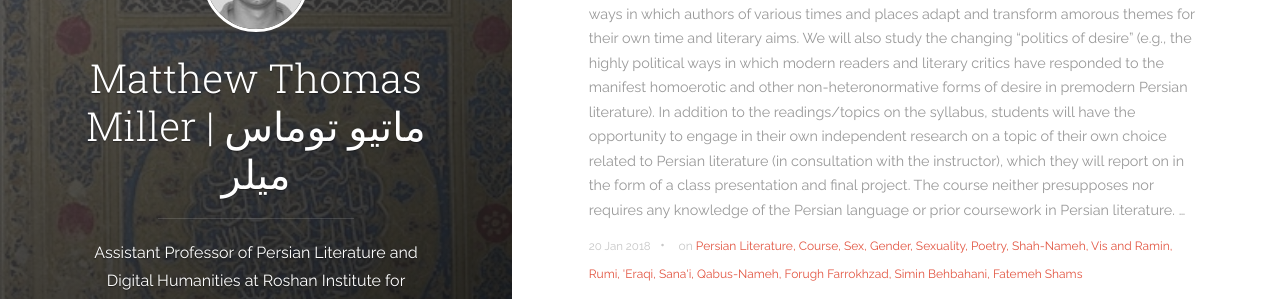
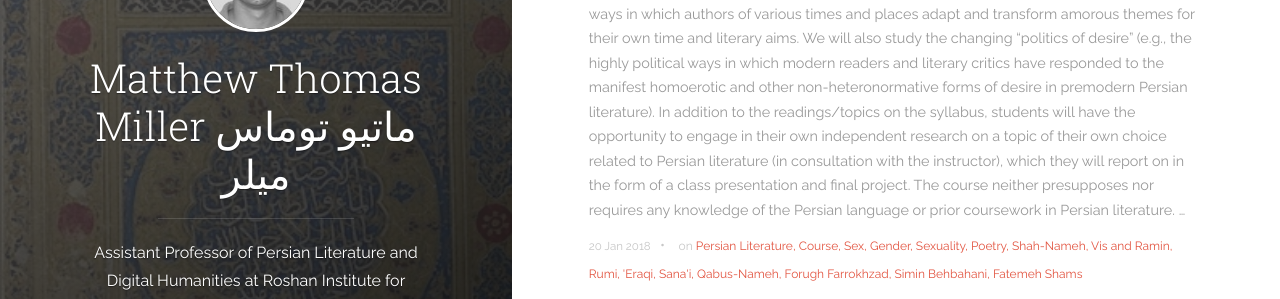
Before and after one commit to MatthewThomasMiller/MatthewThomasMiller.github.io, a Jekyll site: the page built from index.html, in a window 1280 px wide. Shown: the part 231-530 px from the top of the page. Built offline with Jekyll 4.4.1, drawn with Linux system fonts in a browser that asks for light colours; the list of posts is cut into pages by our own code.

Commit message:
name-line

```diff
--- a/_config.yml
+++ b/_config.yml
@@ -1,5 +1,6 @@
 # Site settings
-title: Matthew Thomas Miller | ماتیو توماس میلر
+title: Matthew Thomas Miller
+ ماتیو توماس میلر
 description: 'Assistant Professor of Persian Literature and Digital Humanities at Roshan Institute for Persian Studies, University of Maryland, College Park'
 url: 'http://matthewthomasmiller.com'
 baseurl: ''
```
